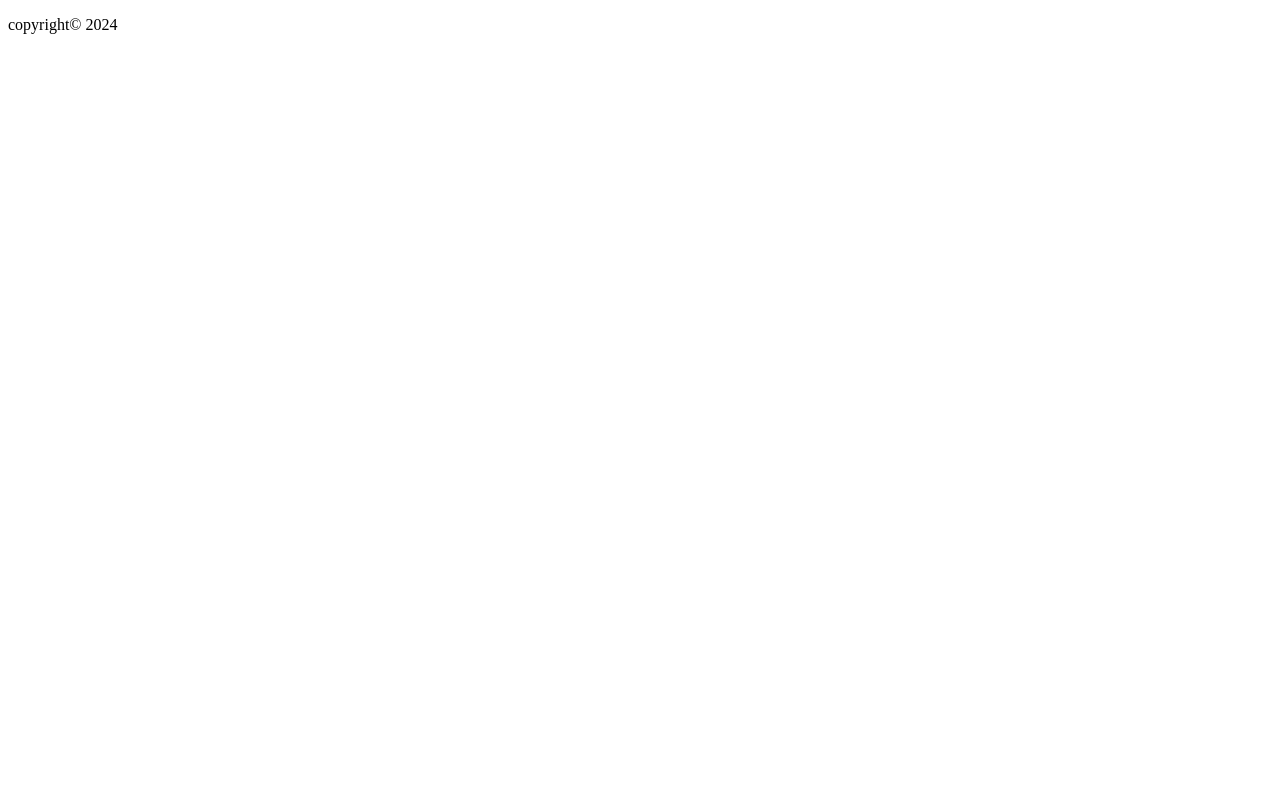
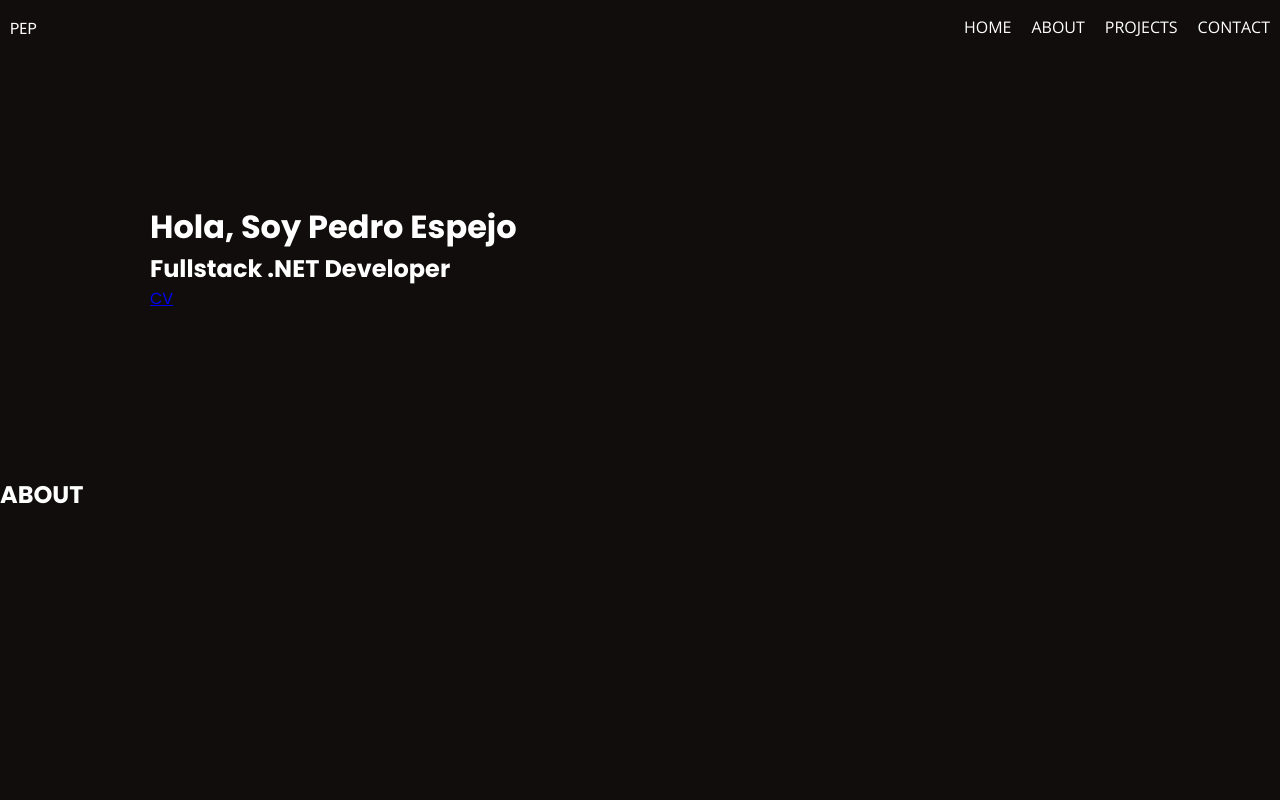
Before and after one commit to 20Pep/Front-End-Project-TalentoTech, a plain HTML site: page index.html in a window 1280 px wide. Shown: the top 800 px of the page. Drawn offline with nearby package versions, Linux system fonts and the light colour scheme.

Commit message:
Nav-var y Home Seccion en desarrollo

```diff
--- a/css/style.css
+++ b/css/style.css
@@ -0,0 +1,45 @@
+
+body{
+    padding: 0;
+    margin: 0;
+    box-sizing: border-box;
+    background-color: #110d0d;
+    color: white;
+    font-family: "poppins";
+}
+
+/*BARRA DE NAVEGACION*/
+.nav-bar {
+    display: flex;
+    justify-content: space-between;
+}
+
+.nav-bar ul{
+    font-family: 'Open Sans',system-ui, -apple-system, BlinkMacSystemFont, 'Segoe UI', Roboto, Oxygen, Ubuntu, Cantarell, 'Helvetica Neue', sans-serif;
+    list-style-type: none;
+    display: flex;
+}
+
+.nav-bar p {
+    margin-left: 10px;
+}
+
+.nav-bar ul li a {
+    text-decoration: none;
+    color: white;
+    padding: 5px 10px;
+}
+
+/*SECCION HOME*/
+.Home{
+    display: flex;
+    height: 400px;
+    align-items:left;
+    margin-left: 150px;
+    flex-direction: column;
+    justify-content: center;
+}
+
+.homeItem{
+    margin: 0;
+}
--- a/index.html
+++ b/index.html
@@ -4,17 +4,43 @@
     <meta charset="UTF-8">
     <meta name="viewport" content="width=device-width, initial-scale=1.0">
     <title>TalentoTech Project</title>
+
     <link rel="stylesheet" href="/css/style.css">
+    <link rel="preconnect" href="https://fonts.googleapis.com">
+    <link rel="preconnect" href="https://fonts.gstatic.com" crossorigin>
+    <link href="https://fonts.googleapis.com/css2?family=Open+Sans:ital,wght@0,300..800;1,300..800&family=Poppins:ital,wght@0,100;0,200;0,300;0,400;0,500;0,600;0,700;0,800;0,900;1,100;1,200;1,300;1,400;1,500;1,600;1,700;1,800;1,900&display=swap" rel="stylesheet">
 </head>
 <body>
     <header>
-
+        <nav class="nav-bar">
+            <p>PEP</p>
+            <ul>
+                <li><a href="#Home">HOME</a></li>
+                <li><a href="#About">ABOUT</a></li>
+                <li><a href="#Projects">PROJECTS</a></li>
+                <li><a href="#Contact">CONTACT</a></li>
+            </ul>
+        </nav>
     </header>
     <main>
 
+        <div id="Home" class="Home">
+            <h1 class="homeItem">Hola, Soy Pedro Espejo</h1>
+            <h2 class="homeItem">Fullstack .NET Developer</h2>
+            <a href="/assets/PedroEspejoParianiCV.pdf" download="PedroEspejoPariani-CV" class="homeItem">CV</a>
+        </div>
+
+        <div id="About" class="About">
+            <h2>ABOUT</h2>
+        </div>
+
+        <div id="Projects" class="Projects" style="height: 1000px;">
+
+        </div>
     </main>
-    <footer>
-        <p>copyright&copy; 2024</p>
+
+    <footer id="Contact" class="CONTACT">
+        <p>copyright &copy; 2024</p>
     </footer>
 </body>
 </html>
```
Also changed, not shown: 2 other files.
